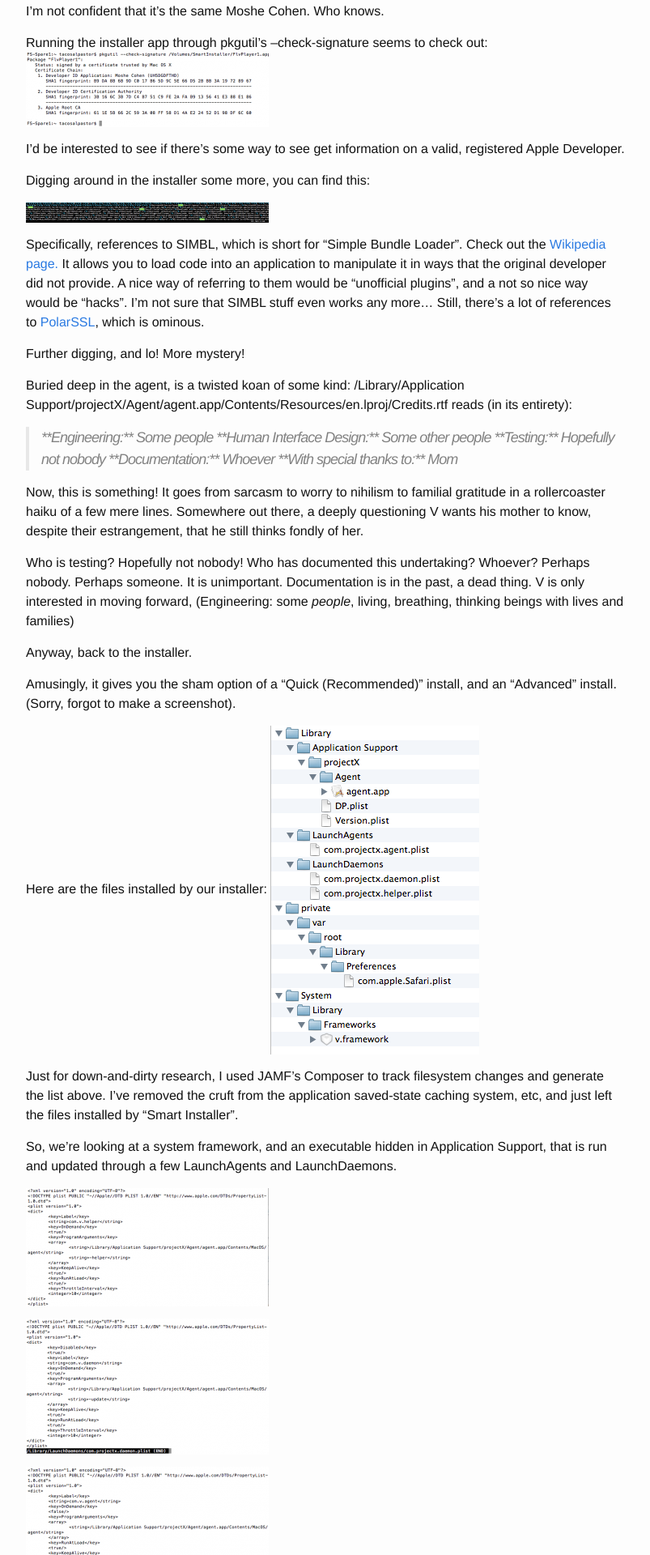
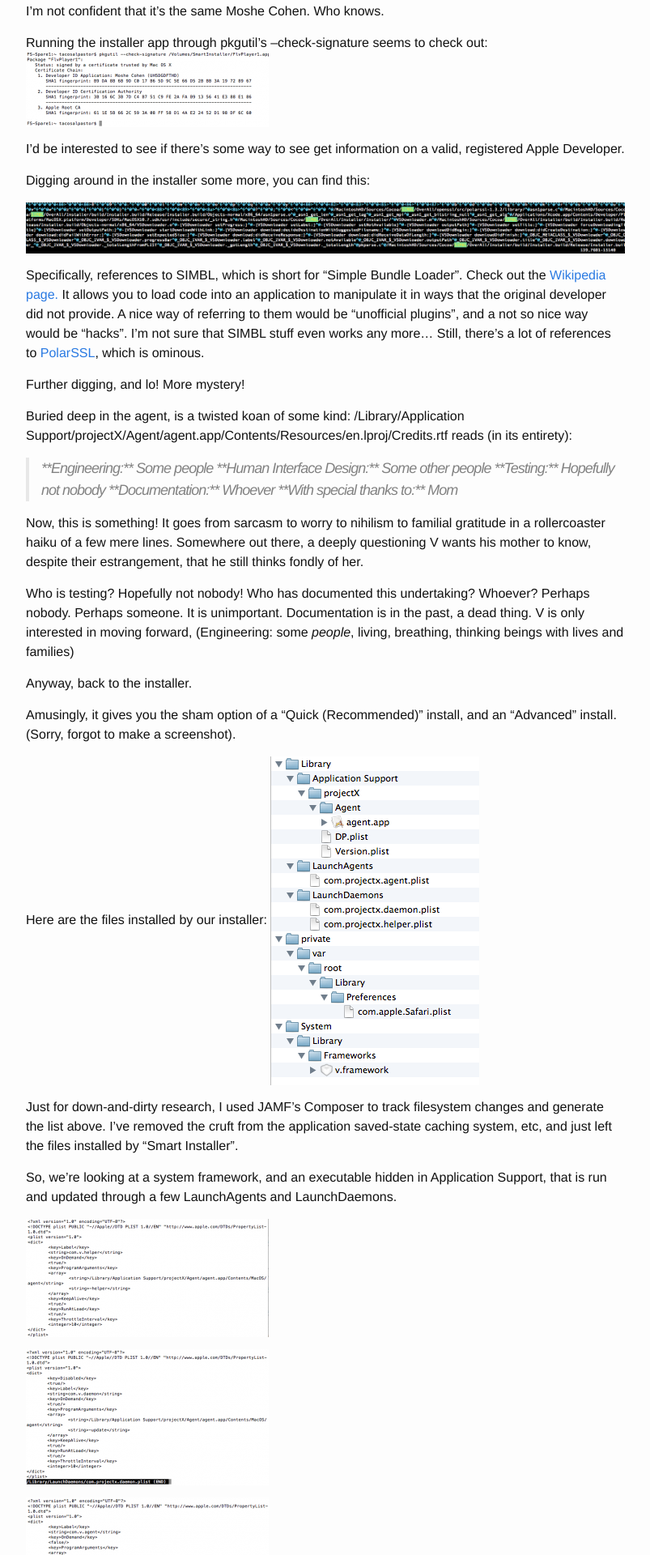
Before and after one commit to sheagcraig/sheagcraig.github.io, a Jekyll site: the page built from _posts/2015-01-21-cleaning-up-stupid-mac-malware-projectx.markdown, in a window 1280 px wide. Shown: the part 4206-6126 px from the top of the page at 81% size, without its empty margins (238-1041 px from the left). Built offline with Jekyll 4.4.1, drawn with Linux system fonts in a browser that asks for light colours.

Commit message:
Try something.

```diff
--- a/_posts/2015-01-21-cleaning-up-stupid-mac-malware-projectx.markdown
+++ b/_posts/2015-01-21-cleaning-up-stupid-mac-malware-projectx.markdown
@@ -169,7 +169,7 @@
 
 Digging around in the installer some more, you can find this:
 
-![Screen Shot 2015-01-21 at 12.46.01 PM]({{ site.url }}/images/2015-01-21-cleaning-up-stupid-mac-malware-projectx/Screen-Shot-2015-01-21-at-12.46.01-PM-300x25.png)
+![Screen Shot 2015-01-21 at 12.46.01 PM](/images/2015-01-21-cleaning-up-stupid-mac-malware-projectx/Screen-Shot-2015-01-21-at-12.46.01-PM.png)
 
 Specifically, references to SIMBL, which is short for "Simple Bundle Loader".
 Check out the [Wikipedia page.](http://en.wikipedia.org/wiki/SIMBL) It allows
```
Also changed, not shown: images/2015-01-21-cleaning-up-stupid-mac-malware-projectx/Screen-Shot-2015-01-21-at-12.46.01-PM.png (added).
